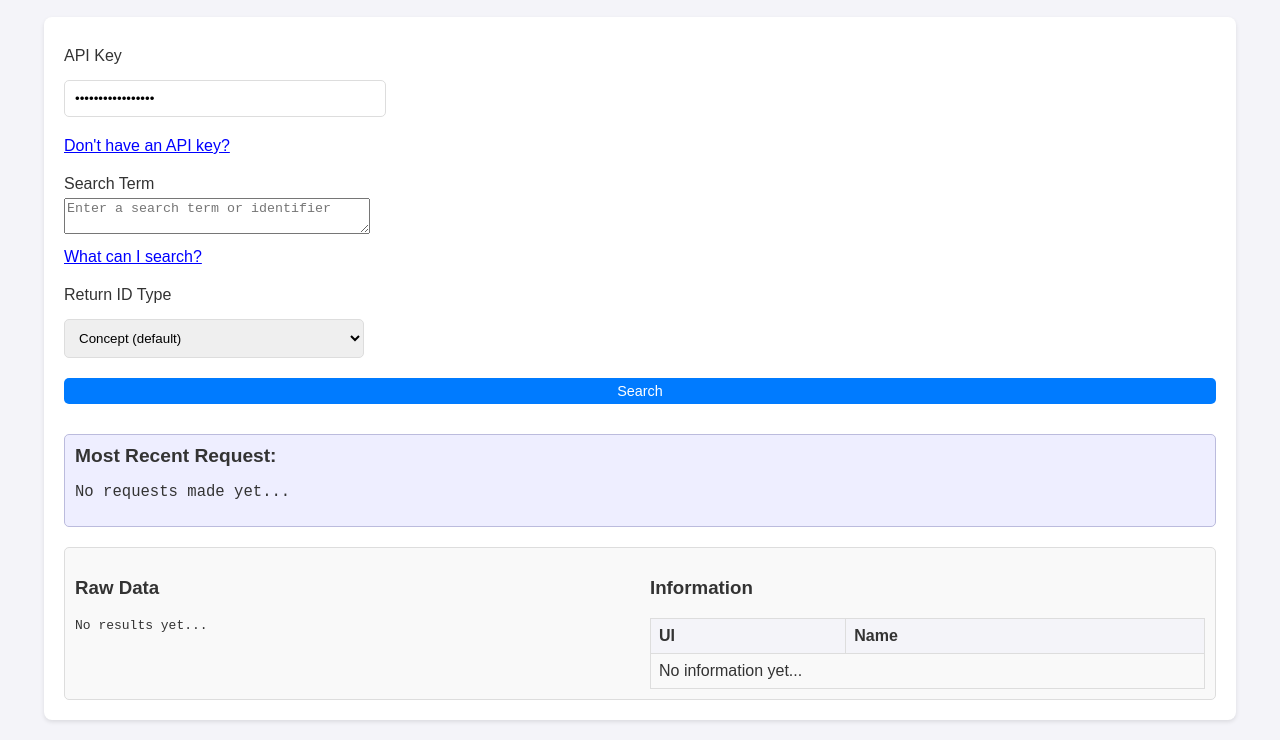
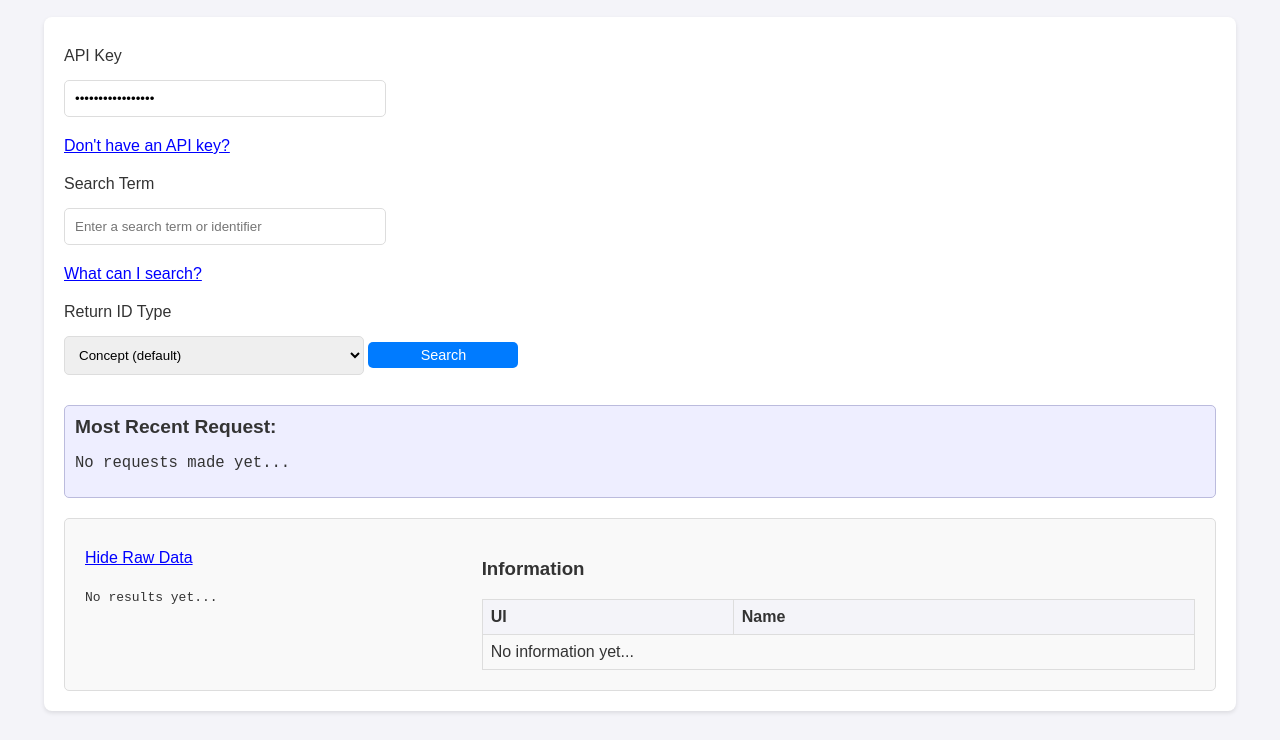
Before and after one commit to erinsim/terminology-data-tools, a plain HTML site: page umls-api/index.html in a window 1280 px wide. Shown: the part 60-800 px from the top of the page. Drawn offline with Linux system fonts and the light colour scheme.

Commit message:
raw data collapsible, search bar smaller

```diff
--- a/umls-api/index.html
+++ b/umls-api/index.html
@@ -28,8 +28,6 @@
     /* Make the search term input box the same size as the API key input box */
     #query {
       width: 300px; /* Match the width of the API key input field */
-      min-height: 30px; /* Set a default height */
-      resize: vertical; /* Allow the user to resize the box vertically */
     }
     /* Make the dropdown box the same size as the API key input field */
     #return-id-type {
@@ -39,6 +37,34 @@
     #search-button {
       padding: 5px 10px; /* Adjust padding for a smaller button */
       font-size: 0.9em; /* Reduce font size */
+      width: 150px; /* Set a smaller width */
+      margin-top: 10px; /* Add spacing above the button */
+    }
+    /* Style for the results container */
+    .results {
+      display: flex;
+      flex-direction: row; /* Arrange columns horizontally */
+      justify-content: space-between;
+      transition: all 0.3s ease; /* Smooth transition for layout changes */
+    }
+    .results-column {
+      flex: 1; /* Allow columns to take equal space */
+      margin: 10px;
+    }
+    .raw-data-container {
+      flex: 1; /* Allow raw data to take equal space */
+      transition: all 0.3s ease; /* Smooth transition for collapsing */
+    }
+    .raw-data-hidden {
+      flex: 0; /* Collapse raw data to zero width */
+      overflow: hidden; /* Hide content when collapsed */
+    }
+    .formatted-data {
+      flex: 2; /* Expand formatted data when raw data is collapsed */
+      transition: all 0.3s ease; /* Smooth transition for layout changes */
+    }
+    .results-centered {
+      justify-content: center; /* Center the formatted data when raw data is hidden */
     }
   </style>
 </head>
@@ -64,7 +90,7 @@
     </div>
 
     <label for="query">Search Term</label>
-    <textarea id="query" placeholder="Enter a search term or identifier" required></textarea>
+    <input type="text" id="query" placeholder="Enter a search term or identifier" required>
     <button class="collapsible" onclick="toggleCollapsible('search-info')">What can I search?</button>
     <div class="collapsible-content" id="search-info">
       <p>You can search for terms, identifiers, or codes from various vocabularies such as SNOMED CT, LOINC, ICD-10-CM, and more. For example, try searching for "diabetes" or "C0011849" (a UMLS Concept Unique Identifier).</p>
@@ -76,6 +102,8 @@
       <option value="code">Code</option>
     </select>
 
+    <button id="search-button" onclick="searchUMLS()">Search</button>
+
     <div id="vocab-container" class="vocab-container">
       <label>Vocabularies:</label>
       <label>LNC <input type="checkbox" value="LNC"></label>
@@ -85,19 +113,20 @@
       <label>CPT <input type="checkbox" value="CPT"></label>
     </div>
 
-    <button id="search-button" onclick="searchUMLS()">Search</button>
-
     <div class="recent-request" id="recent-request">
       <strong>Most Recent Request:</strong>
       <pre id="recent-request-output">No requests made yet...</pre>
     </div>
 
     <div class="results" id="results">
-      <div class="results-column">
-        <h3>Raw Data</h3>
-        <pre id="output">No results yet...</pre>
+      <div class="results-column raw-data-container" id="raw-data-container">
+        <!-- Toggle button for collapsing/uncollapsing raw data -->
+        <button class="collapsible" id="toggle-raw-data-button" onclick="toggleRawData()">Hide Raw Data</button>
+        <div class="raw-data-content" id="raw-data-content">
+          <pre id="output">No results yet...</pre>
+        </div>
       </div>
-      <div class="results-column">
+      <div class="results-column formatted-data">
         <h3>Information</h3>
         <table id="info-table">
           <thead>
@@ -125,6 +154,23 @@
         content.style.display = "none"; // Hide the content
       }
     }
+
+    // Function to toggle the visibility of raw data and adjust layout
+    function toggleRawData() {
+      const rawDataContainer = document.getElementById("raw-data-container");
+      const results = document.getElementById("results");
+      const toggleButton = document.getElementById("toggle-raw-data-button");
+
+      if (rawDataContainer.classList.contains("raw-data-hidden")) {
+        rawDataContainer.classList.remove("raw-data-hidden");
+        results.classList.remove("results-centered");
+        toggleButton.textContent = "Hide Raw Data"; // Update button text
+      } else {
+        rawDataContainer.classList.add("raw-data-hidden");
+        results.classList.add("results-centered");
+        toggleButton.textContent = "Show Raw Data"; // Update button text
+      }
+    }
   </script>
 </body>
 </html>
```
